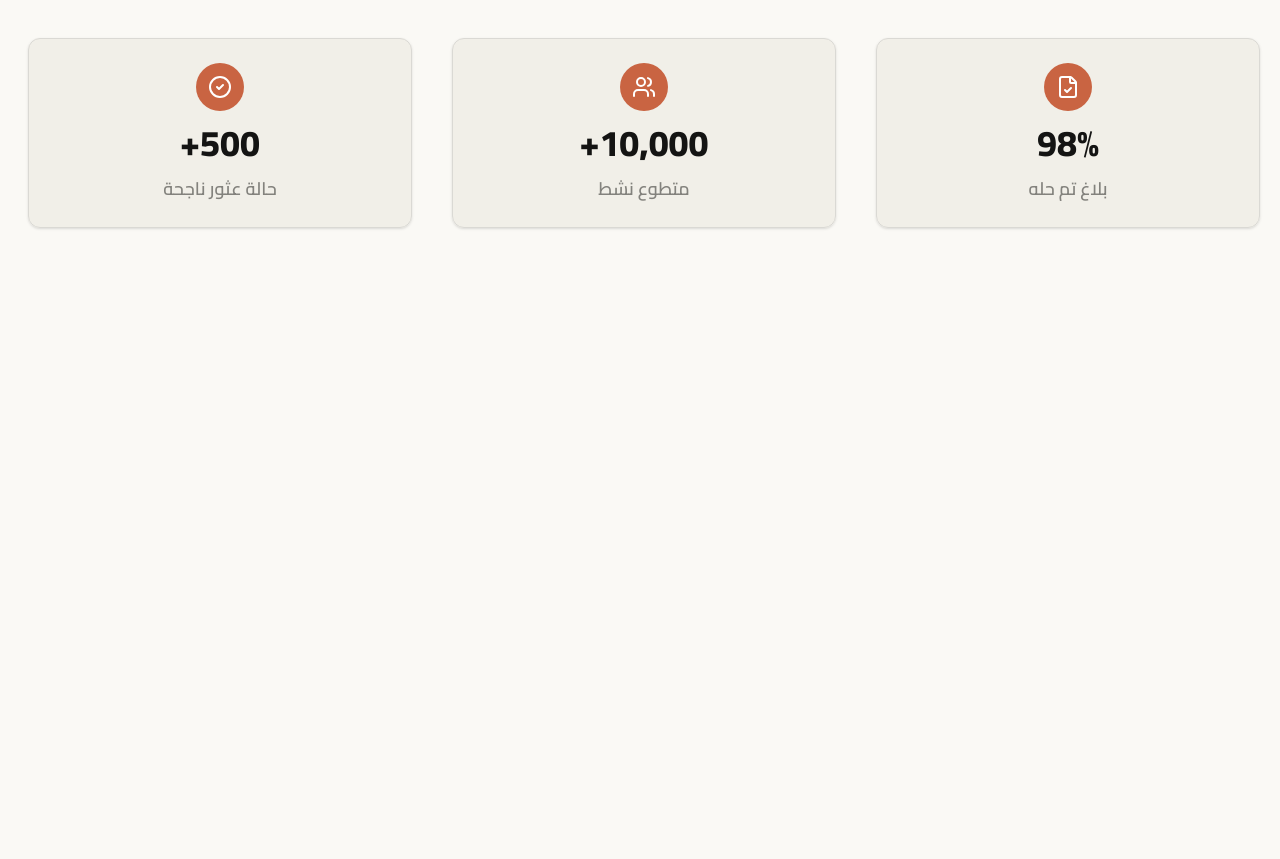
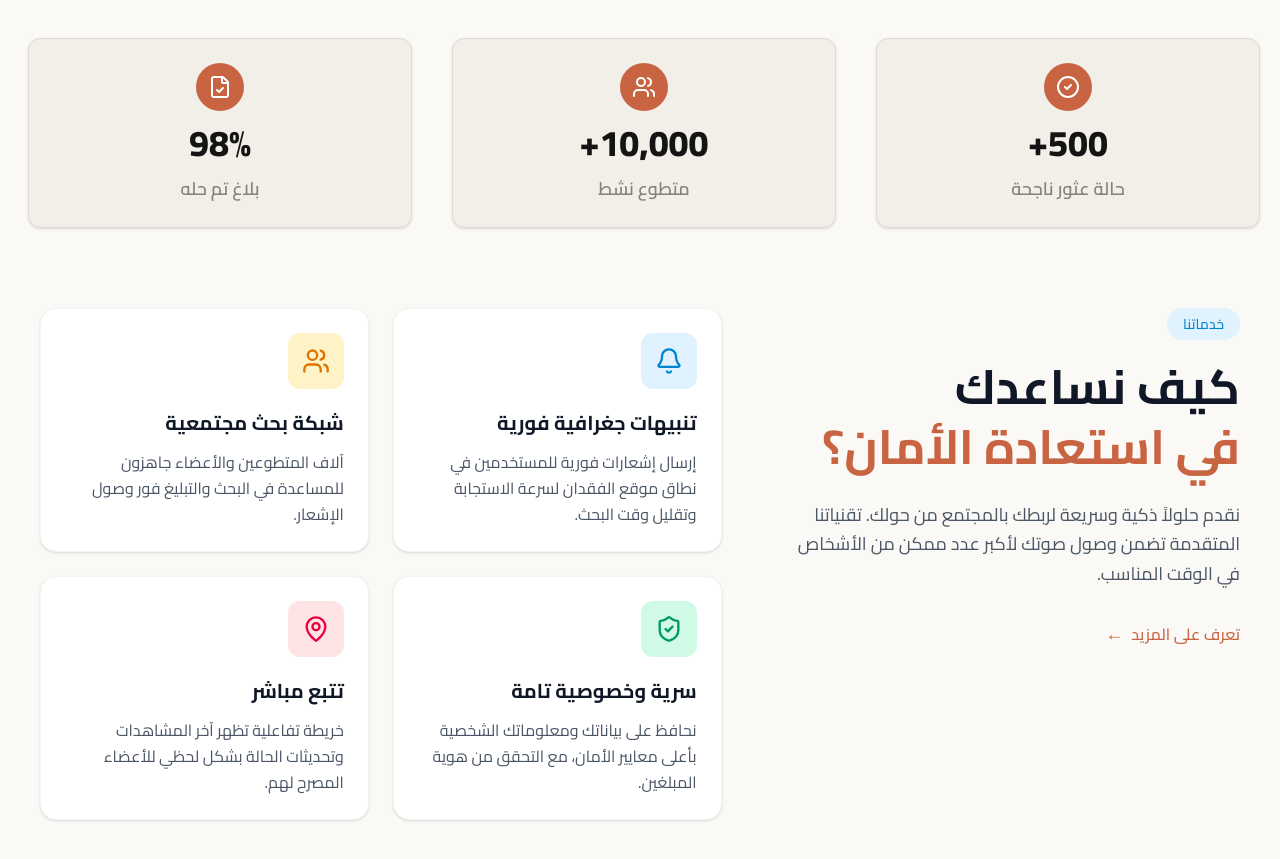
Before and after one commit to Amanak-dev/Amanak, a Next.js app: page / in a window 1280 px wide. Shown: the part 591-1450 px from the top of the page. Before the commit the page ends 899 px from the top, so only its background shows below. Built offline with nearby package versions, Linux system fonts and the light colour scheme.

Commit message:
Add Services Section

```diff
--- a/src/app/page.tsx
+++ b/src/app/page.tsx
@@ -1,4 +1,5 @@
 import Hero from "@/components/shared/Home/Hero";
+import Services from "@/components/shared/Home/Services";
 import Status from "@/components/shared/Home/Status";
 
 export default function Home() {
@@ -9,6 +10,7 @@ export default function Home() {
       {/* Main Content */}
       <main className="py-10">
         <Status />
+        <Services />
       </main>
     </>
   );
--- /dev/null
+++ b/src/components/shared/Home/Services.tsx
@@ -0,0 +1,101 @@
+"use client";
+
+import Link from "next/link";
+import { Users, Bell, MapPin, ShieldCheck } from "lucide-react";
+
+const services = [
+  {
+    icon: Bell,
+    title: "تنبيهات جغرافية فورية",
+    description:
+      "إرسال إشعارات فورية للمستخدمين في نطاق موقع الفقدان لسرعة الاستجابة وتقليل وقت البحث.",
+    color: "bg-sky-100 text-sky-600",
+  },
+  {
+    icon: Users,
+    title: "شبكة بحث مجتمعية",
+    description:
+      "آلاف المتطوعين والأعضاء جاهزون للمساعدة في البحث والتبليغ فور وصول الإشعار.",
+    color: "bg-amber-100 text-amber-600",
+  },
+  {
+    icon: ShieldCheck,
+    title: "سرية وخصوصية تامة",
+    description:
+      "نحافظ على بياناتك ومعلوماتك الشخصية بأعلى معايير الأمان، مع التحقق من هوية المبلغين.",
+    color: "bg-emerald-100 text-emerald-600",
+  },
+  {
+    icon: MapPin,
+    title: "تتبع مباشر",
+    description:
+      "خريطة تفاعلية تظهر آخر المشاهدات وتحديثات الحالة بشكل لحظي للأعضاء المصرح لهم.",
+    color: "bg-rose-100 text-rose-600",
+  },
+];
+
+export default function Services() {
+  return (
+    <section className="py-20">
+      <div className="container">
+        <div className="flex flex-col lg:flex-row-reverse gap-12 lg:gap-16 items-start">
+          {/*  Services Grid */}
+          <div className="lg:w-3/5 grid grid-cols-1 sm:grid-cols-2 gap-6">
+            {services.map((service, index) => (
+              <ServiceCard key={index} {...service} />
+            ))}
+          </div>
+
+          {/*  Header Content */}
+          <div className="lg:w-2/5 lg:sticky lg:top-24">
+            <span className="inline-block px-4 py-1.5 rounded-full bg-sky-100 text-sky-600 text-sm font-medium mb-4">
+              خدماتنا
+            </span>
+            <h2 className="text-3xl md:text-4xl lg:text-5xl font-bold text-gray-900 mb-6 leading-tight">
+              كيف نساعدك
+              <br />
+              <span className="text-primary">في استعادة الأمان؟</span>
+            </h2>
+            <p className="text-gray-600 text-lg leading-relaxed mb-8">
+              نقدم حلولاً ذكية وسريعة لربطك بالمجتمع من حولك. تقنياتنا المتقدمة
+              تضمن وصول صوتك لأكبر عدد ممكن من الأشخاص في الوقت المناسب.
+            </p>
+            <Link
+              href="/about"
+              className="inline-flex items-center gap-2 text-primary font-medium hover:gap-3 transition-all duration-300"
+            >
+              تعرف على المزيد
+              <span className="text-lg">←</span>
+            </Link>
+          </div>
+        </div>
+      </div>
+    </section>
+  );
+}
+
+interface ServiceCardProps {
+  icon: React.ElementType;
+  title: string;
+  description: string;
+  color: string;
+}
+
+function ServiceCard({
+  icon: Icon,
+  title,
+  description,
+  color,
+}: ServiceCardProps) {
+  return (
+    <div className="group bg-white rounded-2xl p-6 shadow-sm hover:shadow-xl transition-all duration-300 border border-gray-100 hover:border-primary/20 hover:-translate-y-1">
+      <div
+        className={`w-14 h-14 rounded-xl ${color} flex items-center justify-center mb-5 group-hover:scale-110 transition-transform duration-300`}
+      >
+        <Icon className="w-7 h-7" />
+      </div>
+      <h3 className="text-xl font-bold text-gray-900 mb-3">{title}</h3>
+      <p className="text-gray-600 leading-relaxed">{description}</p>
+    </div>
+  );
+}
--- a/src/components/shared/Home/Status.tsx
+++ b/src/components/shared/Home/Status.tsx
@@ -3,19 +3,20 @@ import { CircleCheck, FileCheck, Users } from "lucide-react";
 
 const stats = [
   {
-    icon: FileCheck,
-    value: "98%",
-    label: "بلاغ تم حله",
+    icon: CircleCheck,
+    value: "500+",
+    label: "حالة عثور ناجحة",
   },
+
   {
     icon: Users,
     value: "10,000+",
     label: "متطوع نشط",
   },
   {
-    icon: CircleCheck,
-    value: "500+",
-    label: "حالة عثور ناجحة",
+    icon: FileCheck,
+    value: "98%",
+    label: "بلاغ تم حله",
   },
 ];
 
```
